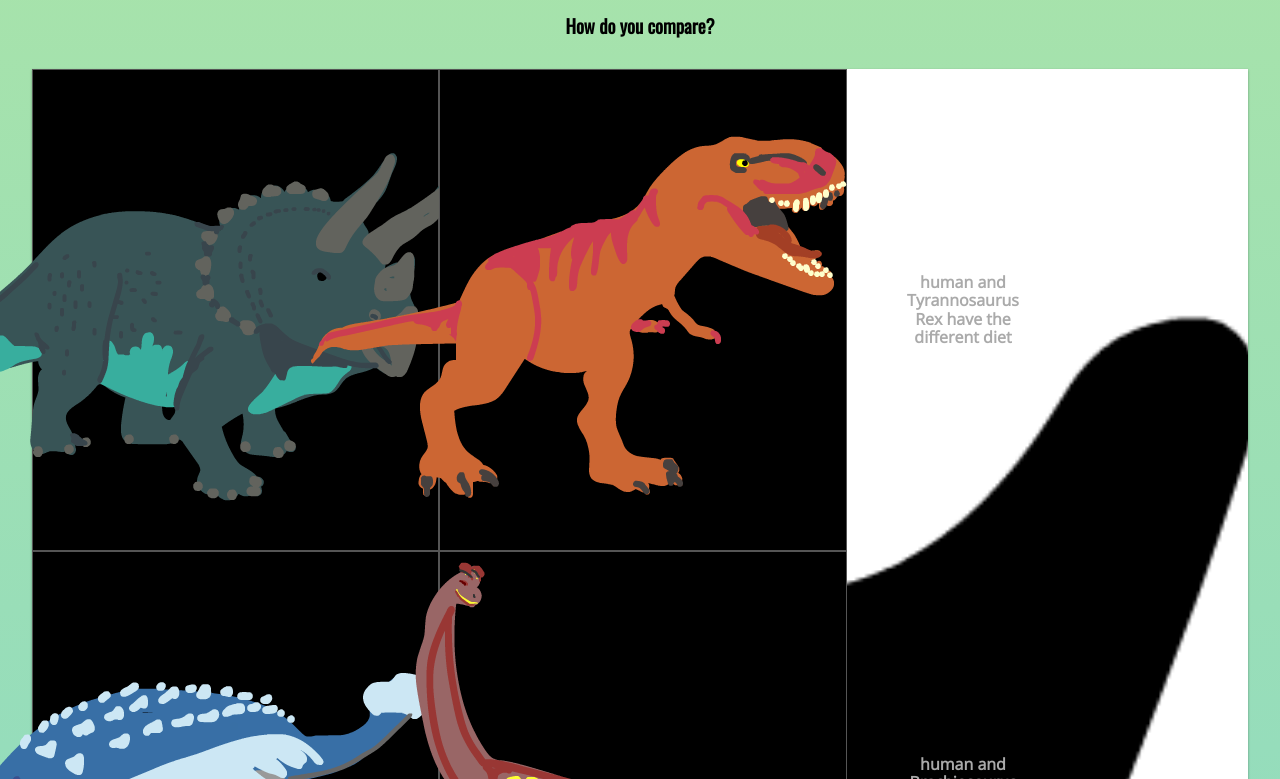
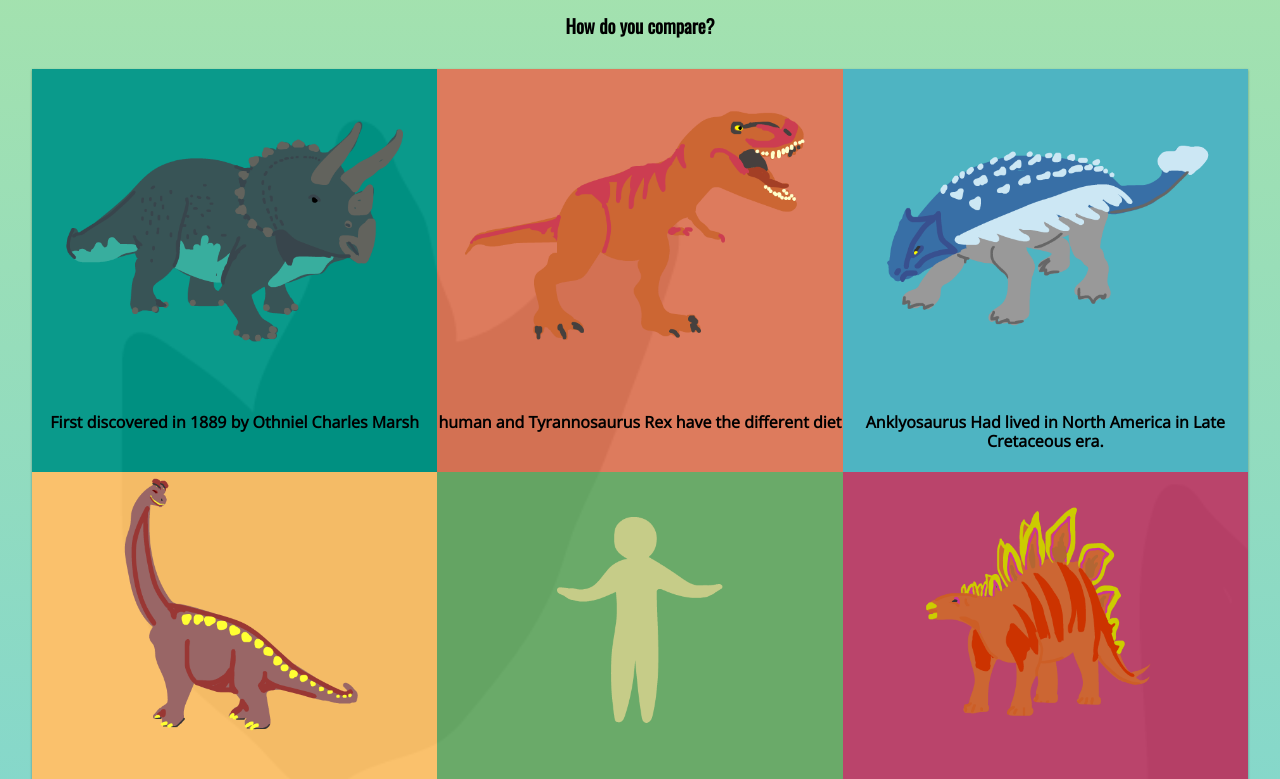
Before and after one commit to NaelSk/Javascript_Nanodegree, a plain HTML site: page Javascript-master/index.html in a window 1280 px wide. Both pictures are taken after a click on the element "Compare Me!". Shown: the part 218-997 px from the top of the page. Drawn offline with nearby package versions, Linux system fonts and the light colour scheme; a web font is replaced by a local one.

Commit message:
grid work fine

```diff
--- a/Javascript-master/app.css
+++ b/Javascript-master/app.css
@@ -173,14 +173,7 @@ select {
     font-size: 0.7em;
 }
 
-.box {
-  background: black;
-  border: 1px solid #555;
-  display: flex;
-  align-items: center;
-  justify-content: center;
-  color: #AAA;
-}
+
 
 #btn2 {
     display: inline-block;
--- a/Javascript-master/app.js
+++ b/Javascript-master/app.js
@@ -154,7 +154,7 @@ function display() {
     let tilesHTML = '';
     (function fillGrid() {
         tiles.forEach(function (element) {
-            tilesHTML += "<div class='box'>";//console.log(element);
+            tilesHTML += '<div class="grid-item">';//console.log(element);
             let path = element.picPath;
             let selectedFact = "";
             let imgHtmlElemet = "<img src=" + path + '>';
```
